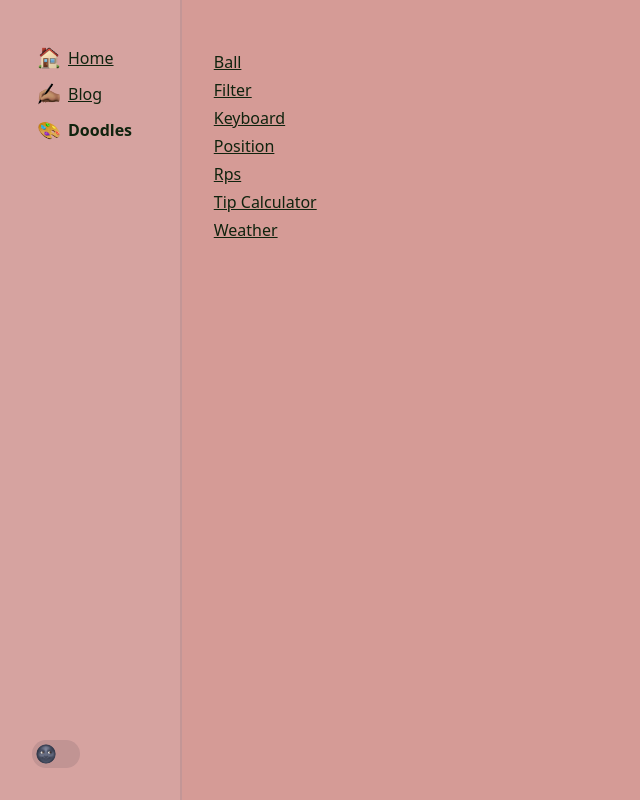
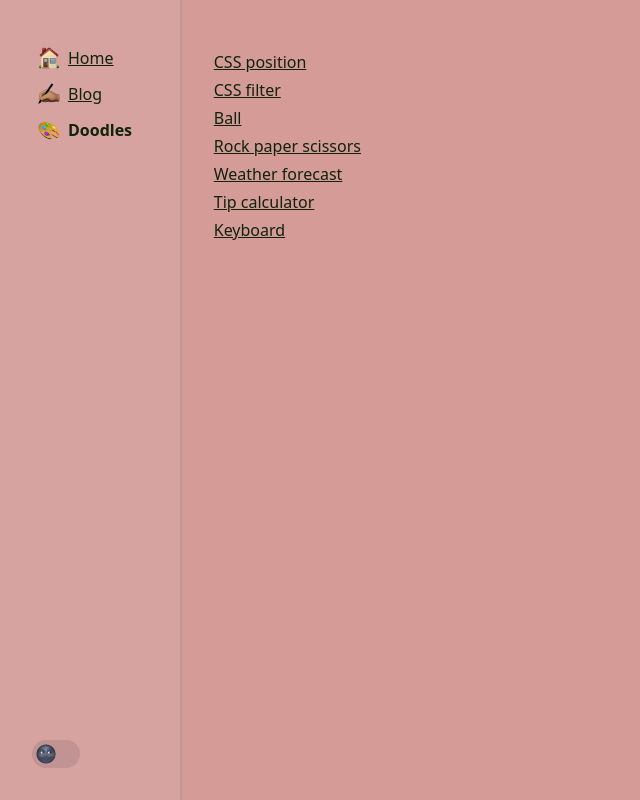
Before and after one commit to safiranugroho/safira.me, a Next.js app: page /doodles in a window 1280 px wide. Shown: the whole page, without its empty margins (0-640 px from the left). Built offline with nearby package versions, Linux system fonts and the light colour scheme.

Commit message:
show title and description

```diff
--- a/app/blog/[slug]/layout.tsx
+++ b/app/blog/[slug]/layout.tsx
@@ -24,6 +24,7 @@ export default async function Layout({ children, params }: LayoutProps) {
   const { frontmatter } = await getCompiledMDX(slug);
   return <div className="flex flex-col lg:flex-row">
     <article className="md:max-w-prose">
+      <h1 className="mb-0">{frontmatter.title}</h1>
       {children}
     </article>
     <aside className="w-full lg:pl-8 lg:flex lg:flex-col lg:gap-4 xl:gap-0">
--- a/app/blog/[slug]/page.tsx
+++ b/app/blog/[slug]/page.tsx
@@ -10,12 +10,6 @@ export type PageProps = {
 
 export default async function Page({ params }: PageProps) {
   const { slug } = params;
-  const { content, frontmatter } = await getCompiledMDX(slug);
-
-  return (
-    <>
-      <h1 className="mb-0">{frontmatter.title}</h1>
-      {content}
-    </>
-  );
+  const { content } = await getCompiledMDX(slug);
+  return content;
 }
--- a/app/doodles/[name]/layout.tsx
+++ /dev/null
@@ -1,7 +0,0 @@
-type LayoutProps = {
-  children?: React.ReactNode;
-}
-
-export default function Layout({ children }: LayoutProps) {
-  return <>{children}</>;
-}
--- /dev/null
+++ b/app/doodles/[slug]/layout.tsx
@@ -0,0 +1,23 @@
+import { doodles } from "../_doodles";
+
+type LayoutParams = {
+  slug: string;
+}
+
+type LayoutProps = {
+  params: LayoutParams;
+  children?: React.ReactNode;
+}
+
+export default function Layout({ params, children }: LayoutProps) {
+  const { slug } = params;
+  const data = doodles.find(d => d.slug === slug)!;
+
+  return <>
+    <div className="mb-12">
+      <h1 className="mb-0">{data.title}</h1>
+      <p className="m-0">{data.description}</p>
+    </div>
+    <div className="flex flex-col justify-center m-auto h-full">{children}</div>
+  </>;
+}
--- a/app/doodles/[name]/page.tsx
+++ b/app/doodles/[slug]/page.tsx
@@ -1,7 +1,7 @@
 import { Doodle } from "./_components/Doodle";
 
 type PageParams = {
-  name: string;
+  slug: string;
 };
 
 export type PageProps = {
@@ -9,6 +9,6 @@ export type PageProps = {
 };
 
 export default async function Page({ params }: PageProps) {
-  const { name } = params;
-  return <Doodle name={name} />;
+  const { slug } = params;
+  return <Doodle name={slug} />;
 }
--- /dev/null
+++ b/app/doodles/_doodles.ts
@@ -0,0 +1,52 @@
+
+export const doodles = [
+  {
+    slug: 'position',
+    title: 'CSS position',
+    description: "No flex, no grid, just position.",
+    date: new Date('2023-02-01'),
+    screen: ['all']
+  },
+  {
+    slug: 'filter',
+    title: 'CSS filter',
+    description: "Explore CSS filter() via the sliders.",
+    date: new Date('2023-01-22'),
+    screen: ['all']
+  },
+  {
+    slug: 'ball',
+    title: 'Ball',
+    description: "IDK - it's just a bouncing ball.",
+    date: new Date('2023-01-21'),
+    screen: ['all']
+  },
+  {
+    slug: 'rps',
+    title: 'Rock paper scissors',
+    description: "Shoot!",
+    date: new Date('2023-01-19'),
+    screen: ['all']
+  },
+  {
+    slug: 'weather',
+    title: 'Weather forecast',
+    description: "What's the weather like today?",
+    date: new Date('2023-01-18'),
+    screen: ['desktop']
+  },
+  {
+    slug: 'tip-calculator',
+    title: 'Tip calculator',
+    description: "Input the bill amount and number of people, and select a tip percentage.",
+    date: new Date('2023-01-17'),
+    screen: ['desktop']
+  },
+  {
+    slug: 'keyboard',
+    title: 'Keyboard',
+    description: "My keyboard jiggle jiggles - press the key on your keyboard to stop the jiggle.",
+    date: new Date('2023-01-16'),
+    screen: ['desktop']
+  }
+];
--- a/app/doodles/page.tsx
+++ b/app/doodles/page.tsx
@@ -1,17 +1,11 @@
 import Link from "next/link";
-
-const kebabToCamel = (kebab: string): string =>
-  kebab
-    .split('-')
-    .reduce((acc, curr) => `${acc} ${curr.charAt(0).toUpperCase() + curr.slice(1)}`, '');
+import { doodles } from "./_doodles";
 
 export default async function Page() {
-  const doodles = ['ball', 'filter', 'keyboard', 'position', 'rps', 'tip-calculator', 'weather'];
-
   return (
     <div className="flex flex-col">
-      {doodles.map((name, i) => (
-        <Link key={i} href={`/doodles/${name}`}>{kebabToCamel(name)}</Link>
+      {doodles.map((d, i) => (
+        <Link key={i} href={`/doodles/${d.slug}`}>{d.title}</Link>
       ))}
     </div>
   );
```
Also changed, not shown: app/doodles/[slug]/_components/Doodle.tsx (renamed from app/doodles/[name]/_components/Doodle.tsx).
